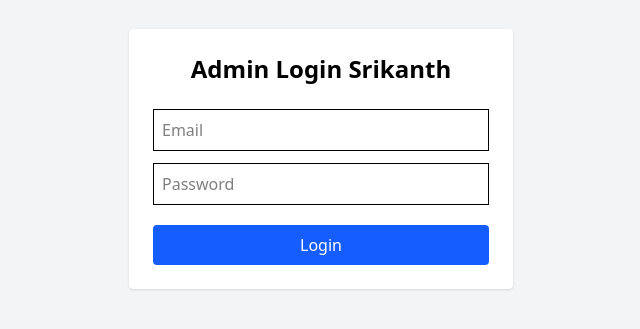
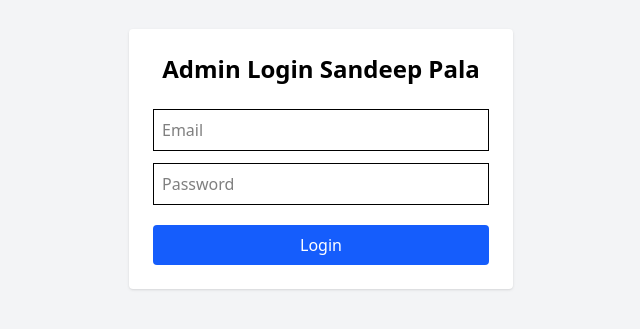
Before and after one commit to sreekanth9885/academic-projects-app, a Next.js app: page / in a window 1280 px wide. Shown: the part 241-570 px from the top of the page, without its empty margins (319-959 px from the left). Built offline with nearby package versions, Linux system fonts and the light colour scheme.

Commit message:
testing ci cd

```diff
--- a/app/page.tsx
+++ b/app/page.tsx
@@ -51,7 +51,7 @@ export default function AdminLogin() {
   return (
     <div className="flex h-screen justify-center items-center bg-gray-100">
       <form onSubmit={login} className="bg-white shadow p-6 rounded w-96">
-        <h2 className="text-2xl font-bold text-center mb-6">Admin Login Srikanth</h2>
+        <h2 className="text-2xl font-bold text-center mb-6">Admin Login Sandeep Pala</h2>
 
         <input
           required
```
